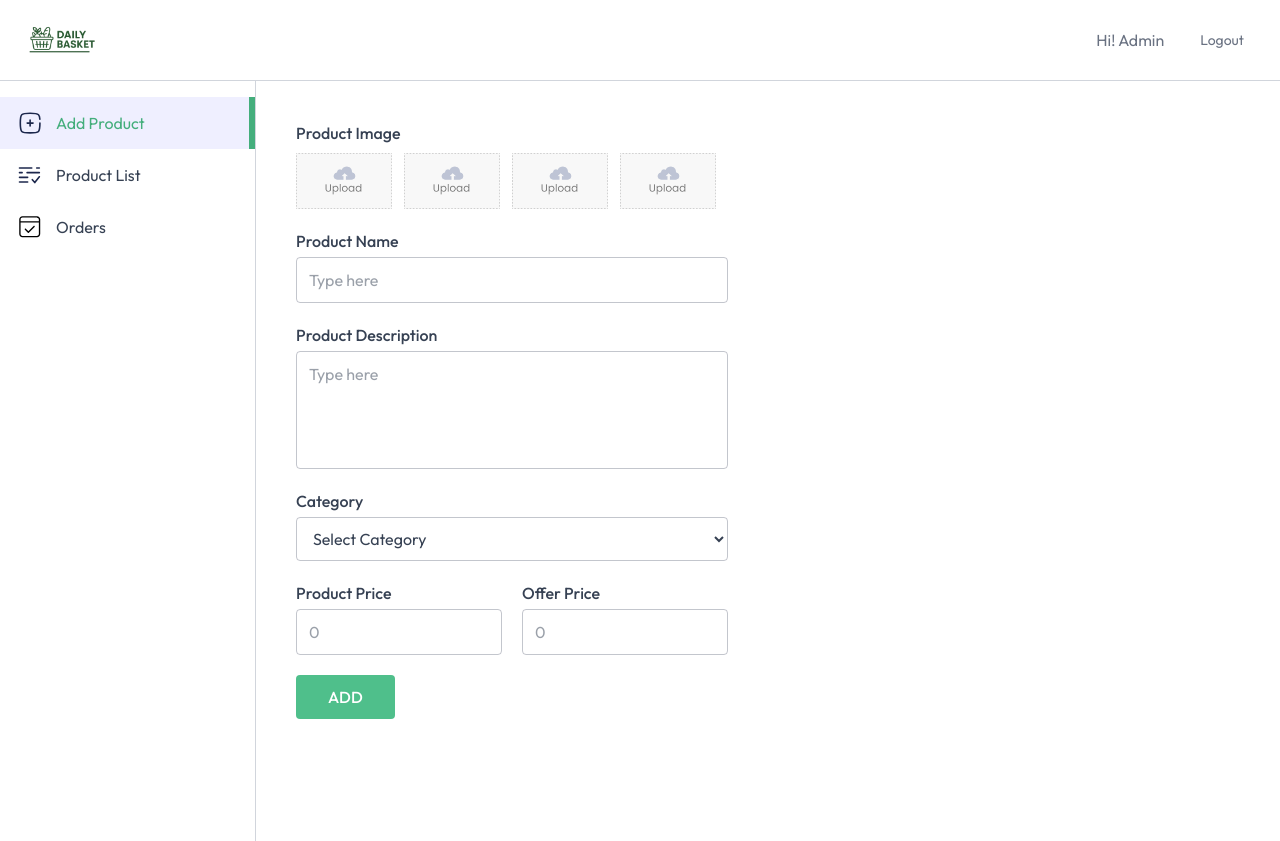
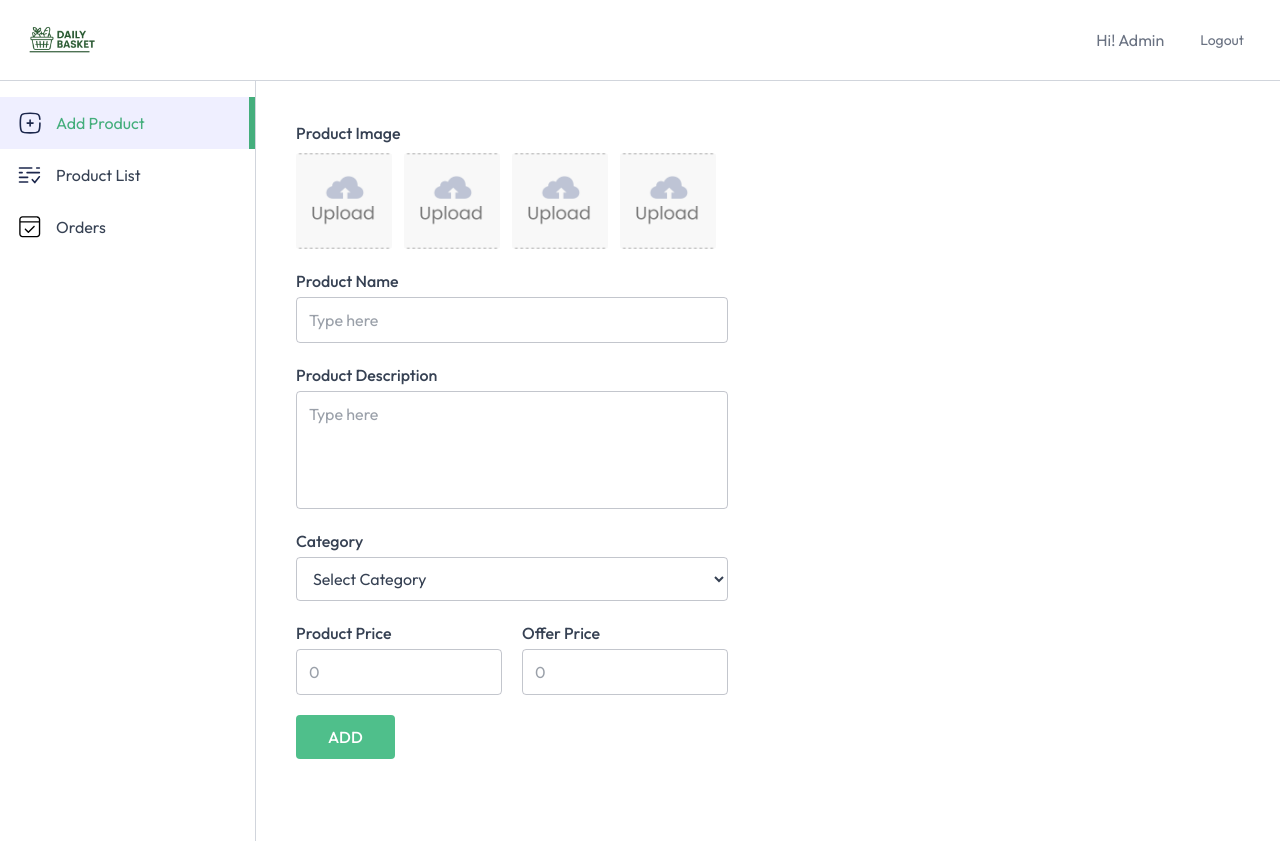
Before and after one commit to PrincyChauhan/DailyBasket, a React (Vite) app in the folder client/: page /seller in a window 1280 px wide. Both pictures are taken after typing "name@example.com", "Sample123" into the empty fields and a click on the button "Login". Built offline with nearby package versions, Linux system fonts and the light colour scheme.

Commit message:
image upload size fixed for image

```diff
--- a/client/src/pages/seller/AddProduct.jsx
+++ b/client/src/pages/seller/AddProduct.jsx
@@ -37,7 +37,7 @@ const AddProduct = () => {
                     hidden
                   />
                   <img
-                    className="max-w-24 cursor-pointer"
+                    className="w-24 h-24 object-cover rounded cursor-pointer"
                     src={
                       files[index]
                         ? URL.createObjectURL(files[index])
```
